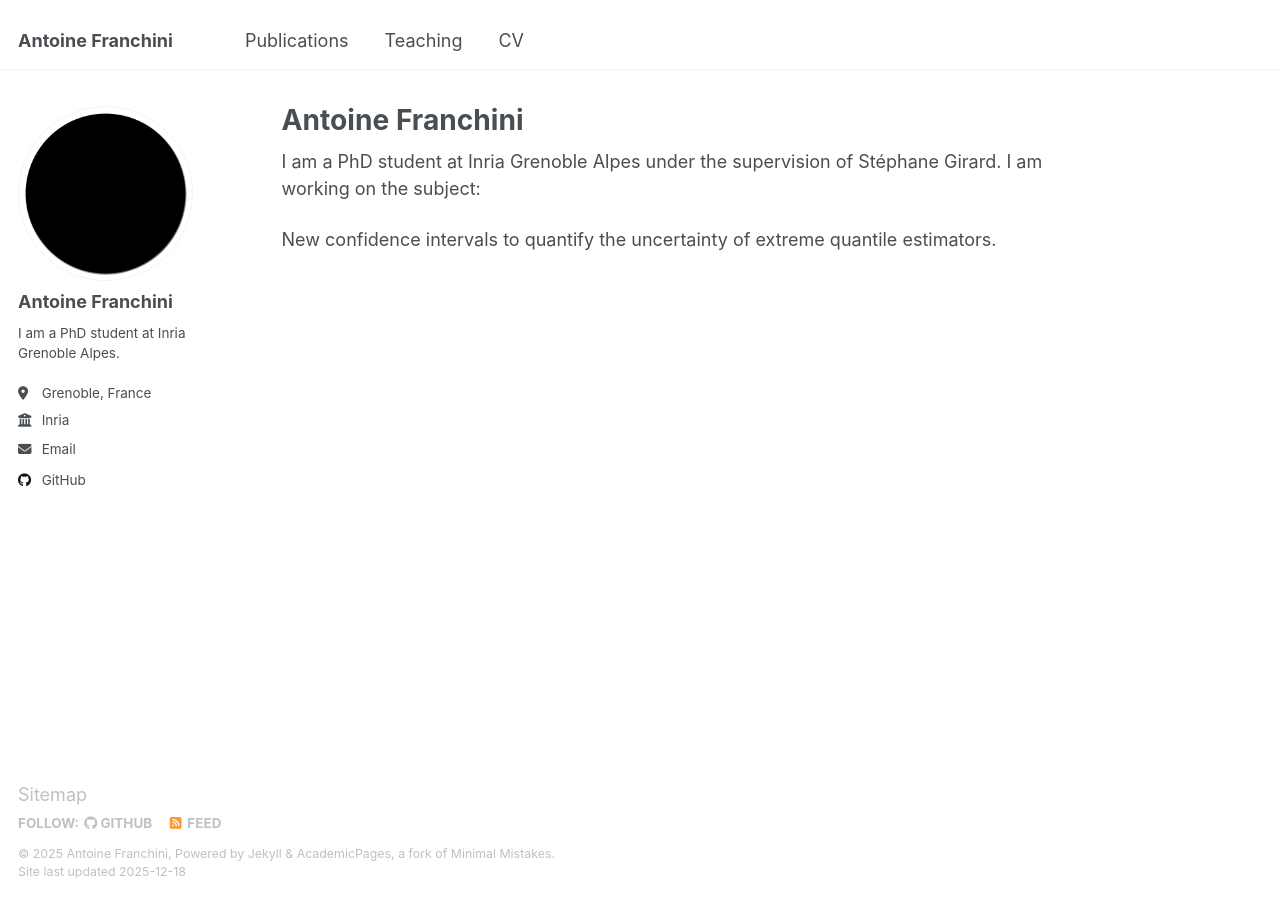
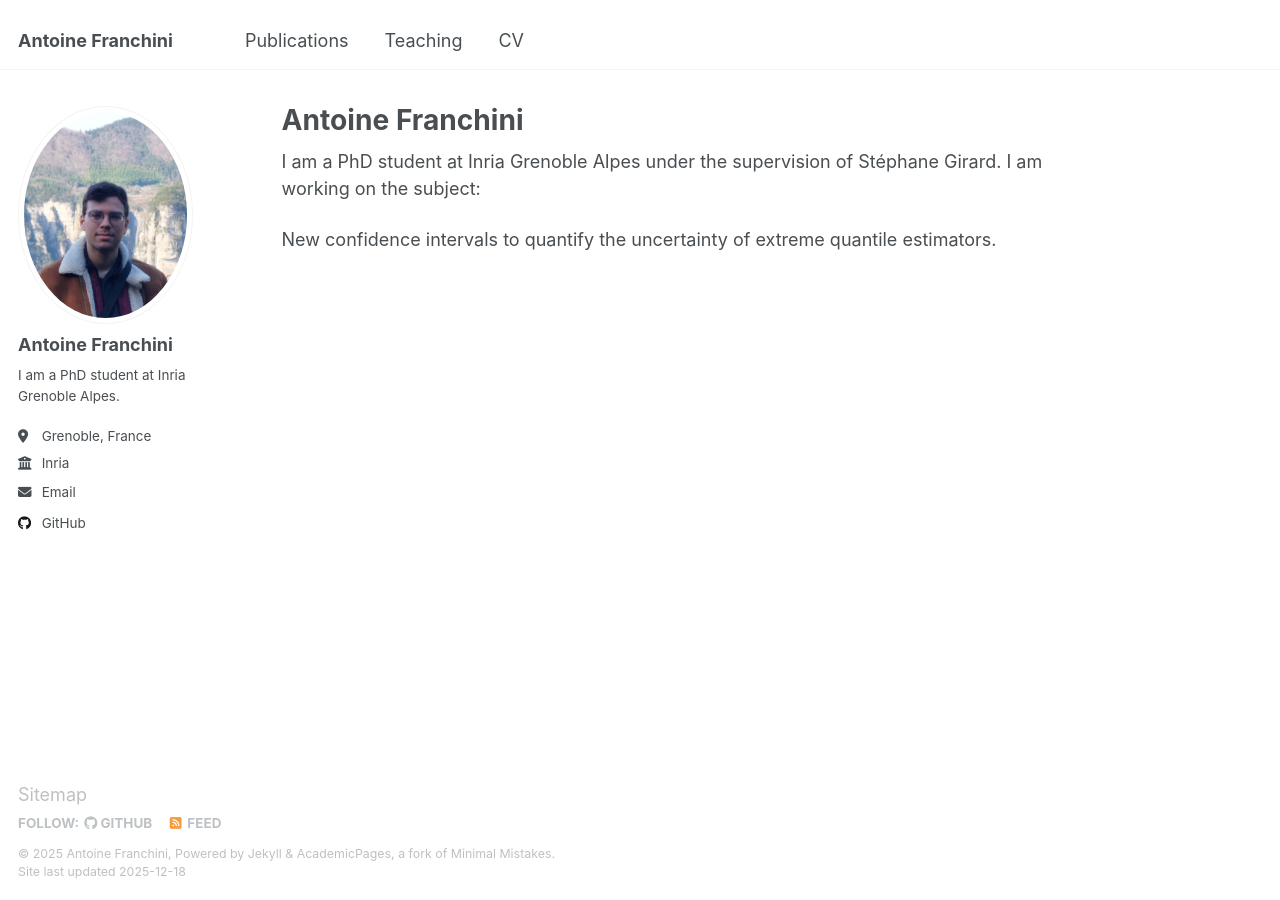
Before and after one commit to antoineinria/antoineinria.github.io, a Jekyll site: the page built from _pages/about.md, in a window 1280 px wide. Built offline with Jekyll 4.4.1, drawn with Linux system fonts in a browser that asks for light colours.

Commit message:
Update author avatar image filename

```diff
--- a/_config.yml
+++ b/_config.yml
@@ -22,7 +22,7 @@ repository               : "antoineinria/antoineinria.github.io"
 #               Additional customization can be done by editing /_includes/author-profile.html
 author:
   # Biographic information
-  avatar           : "noir.png"
+  avatar           : "profil.jpg"
   name             : "Antoine Franchini"
   pronouns         : # example: "she/her"
   bio              : "I am a PhD student at Inria Grenoble Alpes."
```
